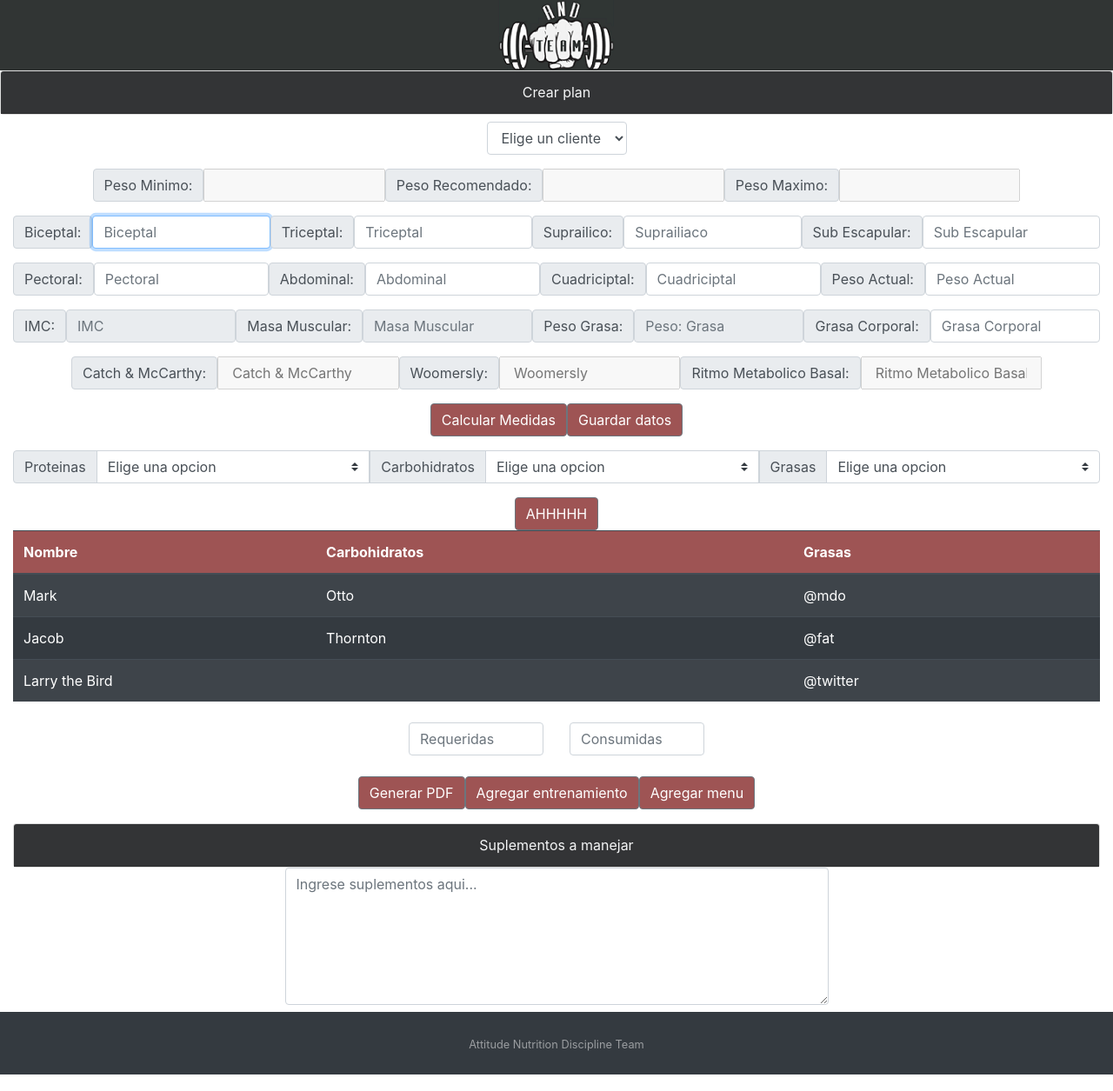
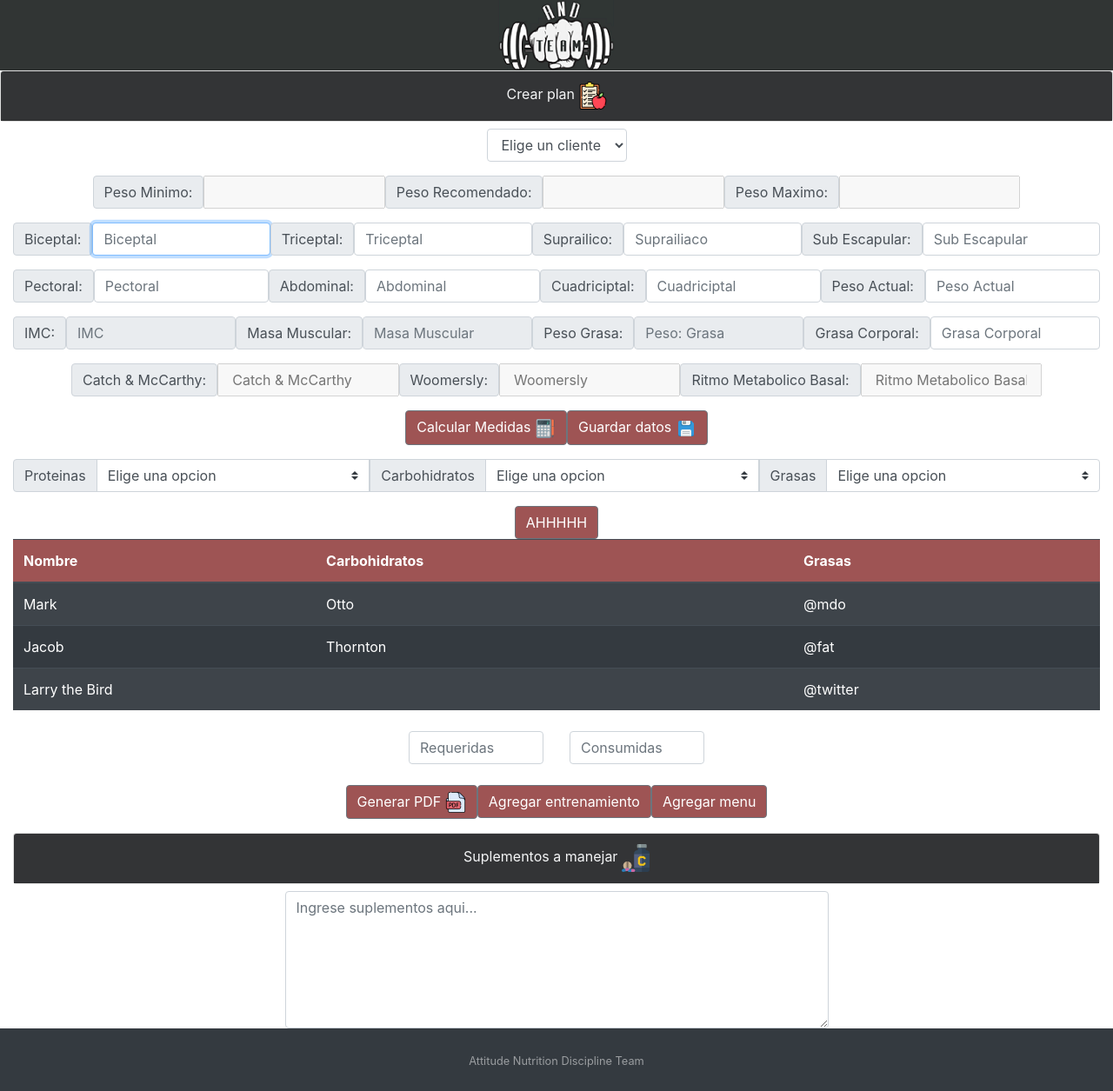
Before and after one commit to DavidEchartea/AndTeamProyecto, a PHP site: page /crearplan.php in a window 1280 px wide. Shown: the part 76-1331 px from the top of the page at 87% size. Run offline with PHP 8.4, Linux system fonts and the light colour scheme; the visitor is signed in with stand-in values (Sample User, id 1); data that the repository does not hold is empty.

Commit message:
Iconos kawais 2.0

```diff
--- a/clientes/updClientes.php
+++ b/clientes/updClientes.php
@@ -105,6 +105,7 @@ session_start();
       <div class='card text-center'>
         <div class='card-header'>
         Modificando Clientes
+        <span><img src='../img/edit-user.png'></span>
         </div>
       </div>
     <form  name='frmUpdPaciente' id='frmUpdPaciente' action='./qryclientes.php' method='POST'>
@@ -178,8 +179,8 @@ session_start();
       <input type='hidden' name='txtOpc' id='txtOpc'>
       <input type='hidden' name='txtId' id='txtId'>
 
-      <button type='button' id='btnGuardar' name='btnGuardar' class='btn btn-secondary float-center background letter' onClick='enviar(\"upd\")'> Guardar Cambios </button>
-      <button type='button' class='btn btn-secondary  float-center background letter' onClick='enviar(\"regresar\")'>Volver al menu</button>
+      <button type='button' id='btnGuardar' name='btnGuardar' class='btn btn-secondary float-center background letter' onClick='enviar(\"upd\")'> Guardar Cambios <span><img src='../img/save.png'></span></button>
+      <button type='button' class='btn btn-secondary  float-center background letter' onClick='enviar(\"regresar\")'><span><img src='../img/return.png'></span> Volver al menu</button>
     </div>
   </div> <!--DIV BOTONES-->
 
--- a/crearplan.php
+++ b/crearplan.php
@@ -116,7 +116,8 @@
       <img src="./img/logo1.png">
     </div>
   <div class="card text-center">
-    <div class="card-header"> Crear plan </div>
+    <div class="card-header"> Crear plan
+    <span><img src="./img/plan.png"></span> </div>
   </div>
   <div class="container-fluid">
 <form id='frmPlan' >
@@ -205,9 +206,9 @@
 
   <div class="d-flex justify-content-center align-items-center container">
     <button type="button" name="btnCalculos" class="btn btn-secondary background letter"
-          onclick="suma();calgrasa();calcularPesos();calcularIMC();catchyMc();">Calcular Medidas</button>
+          onclick="suma();calgrasa();calcularPesos();calcularIMC();catchyMc();">Calcular Medidas <span><img src='./img/cal.png'></span></button>
     <button type="button" name="btnGuardar" class="btn btn-secondary background letter"
-        onclick="javascript: grabar('medidas');">Guardar datos</button>
+        onclick="javascript: grabar('medidas');">Guardar datos <span><img src='./img/save.png'></span></button>
   </div>
 
   <div class="my-3">
@@ -337,7 +338,7 @@
     </div>
   </div>
   <div class="my-3 d-flex justify-content-center align-items-center">
-    <button type="button" class="btn btn-secondary background letter">Generar PDF</button>
+    <button type="button" class="btn btn-secondary background letter">Generar PDF <span><img src="./img/pdf.png"></span></button>
     <button type="button" class="btn btn-secondary background letter">Agregar entrenamiento</button>
     <button type="button" class="btn btn-secondary background letter">Agregar menu</button>
   </div>
@@ -346,6 +347,7 @@
   <div class="card text-center">
     <div class="card-header">
       Suplementos a manejar
+      <span><img src="./img/vitamins.png"></span> </div>
     </div>
   </div>
     <div class="row">
```
Also changed, not shown: clientes/altacliente.php (+12 -8 lines), img/cal.png (added), img/calculator.png (added), img/edit-user.png (added), img/group.png (added), img/pdf.png (added), img/plan.png (added), img/plus-symbol.png (added), img/save.png (added), img/savebn.png (added), img/users.png (added), img/vitamins.png (added).
